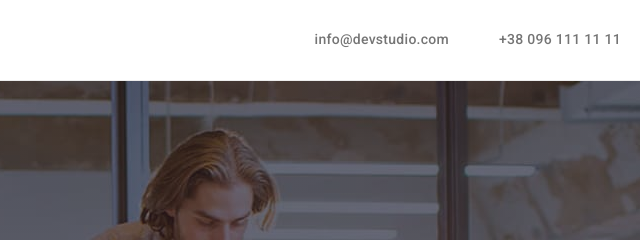
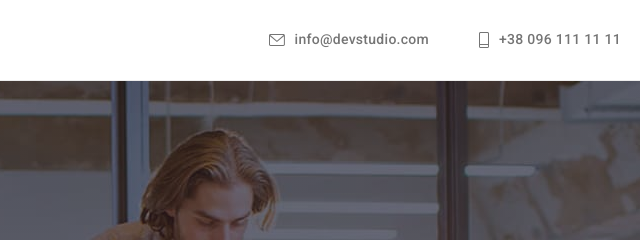
Before and after one commit to oleksandrsoldatchenko/goit-markup-hw-04, a plain HTML site: page index.html in a window 1280 px wide. Shown: the top 240 px of the page, 604-1244 px from the left. Drawn offline with nearby package versions, Linux system fonts and the light colour scheme.

Commit message:
Додано спрайт і первино закріплені іконки контактів в хедері головної сторінки

```diff
--- a/css/styles.css
+++ b/css/styles.css
@@ -142,7 +142,13 @@ body {
 
 .link-contact:hover,
 .link-contact:focus {
-    color: var(--accent-text-color);
+    color: none;
+}
+
+.contact-icon {
+    margin-right: 10px;
+    fill: currentColor;
+
 }
 
 /* hero */
--- a/index.html
+++ b/index.html
@@ -27,7 +27,15 @@
             </div>
             </nav>
             <div class="main-cont">
+                <svg class="contact-icon" width="16" height="12">
+                    <use href="./images/symbol-defs.svg#contact-mail"></use>
+                </svg>
                 <a class="link-contact contact-item" href="mailto:info@devstudio.com">info@devstudio.com</a>
+
+
+                <svg class="contact-icon" width="10" height="16">
+                    <use href="./images/symbol-defs.svg#contact-phone"></use>
+                </svg>
                 <a class="link-contact" href="tel:+380961111111">+38 096 111 11 11</a>
             </div>
         </div>
```
Also changed, not shown: images/symbol-defs.svg (added), 2 other files.
